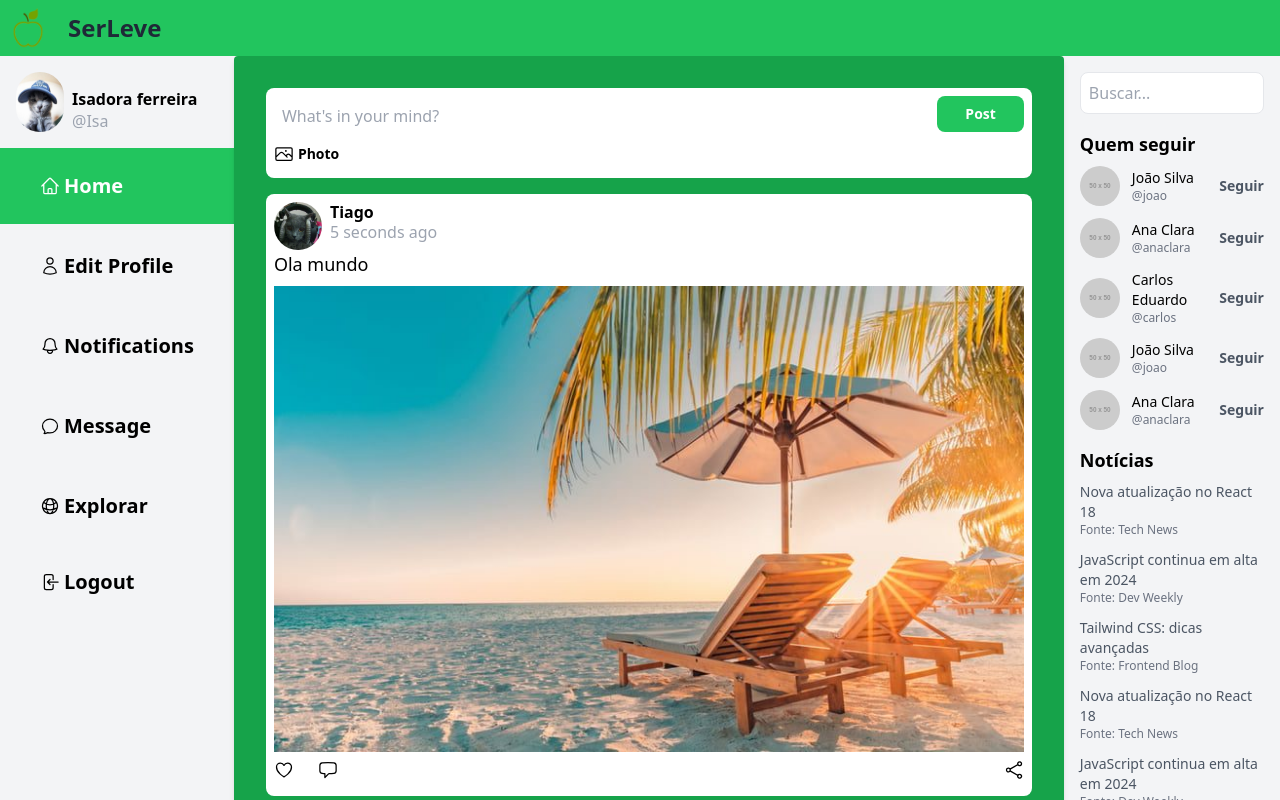
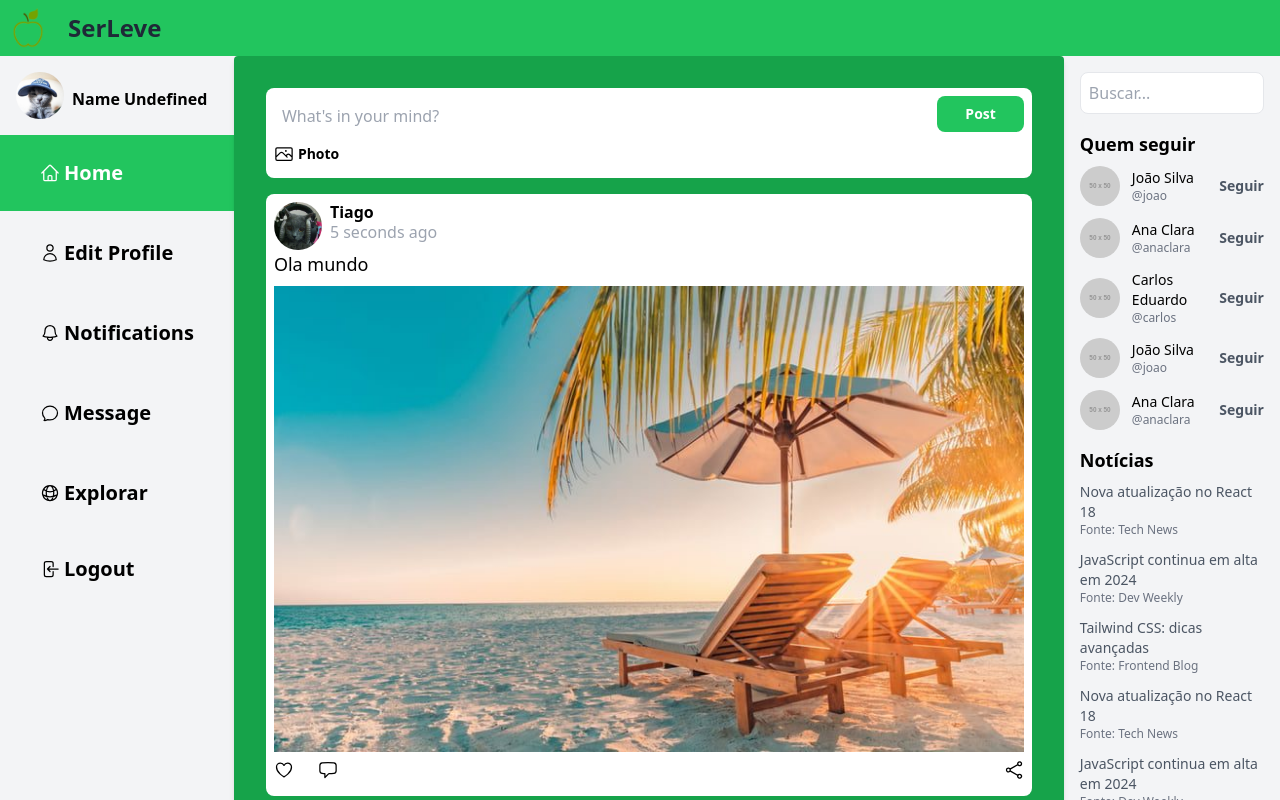
Before and after one commit to TmSalviano/ser-leve-final, a React (Vite) app in the folder FrontA3/ser-leve/: page /Home in a window 1280 px wide. Built offline with nearby package versions, Linux system fonts and the light colour scheme; sample sign-in values are in the browser's storage.

Commit message:
SideBar Finished

```diff
--- a/FrontA3/ser-leve/src/components/SideBar.jsx
+++ b/FrontA3/ser-leve/src/components/SideBar.jsx
@@ -42,10 +42,10 @@ import { useLoggedUser } from "../contexts/LoggedUserProvider";
   function Sidebar() {
     const path = window.location.pathname;
     const { loggedInUser, setUser } = useLoggedUser(); // Access context here
+    const { Id, NameTag, Nome, ProfilePicture } = loggedInUser || {};  // Destructure only the 'Id' property !!!Case Sensitive
 
     const handleLogout = async () => {
 
-      const { Id } = loggedInUser || {};  // Destructure only the 'Id' property !!!Case Sensitive
       console.log(Id);
         try {
           // Make a GET request to the backend to log out
@@ -75,12 +75,19 @@ import { useLoggedUser } from "../contexts/LoggedUserProvider";
     return (
       <div className=" w-full sm:w-auto bottom-0 left-0  lg:w-1/4 sm:static ">
         <div className="hidden rounded-lg p-4 sm:flex gap-2 space-y-4">
-          <img src={currentUser.photo} className="w-12 rounded-full" />
-          <div className="leading-snug">
-            <p className="font-semibold">{currentUser.name}</p>
-            <p className="text-gray-400">{currentUser.username}</p>
-          </div>
+        {/* Conditionally display photo or a black circle with "undefined" */}
+        {ProfilePicture ? (
+          <img src={ProfilePicture} className="w-12 rounded-full" alt="Profile" />
+        ) : (
+          <img src={currentUser.photo} className="w-12 rounded-full" alt="DefaultProfile" />
+        )}
+
+        <div className="leading-snug">
+          {/* Conditionally display name, or leave it empty */}
+          <p className="font-semibold">{Nome || "Name Undefined"}</p>
+          <p className="text-gray-400">{NameTag}</p> {/*NameTag is require so no problem here */}
         </div>
+      </div>
 
         <div className="gap-1 flex justify-between sm:flex-col shadow  shadow-black sm:shadow-none text-xl overflow-hidden">
           {menu.map(({ text, href, icon }, i) => (
```
Also changed, not shown: 1 other file (tests, documents, lock files or other folders).
